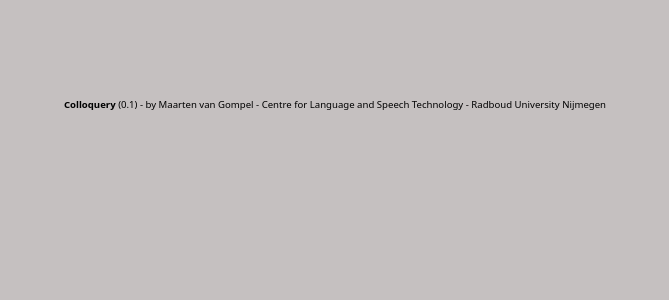
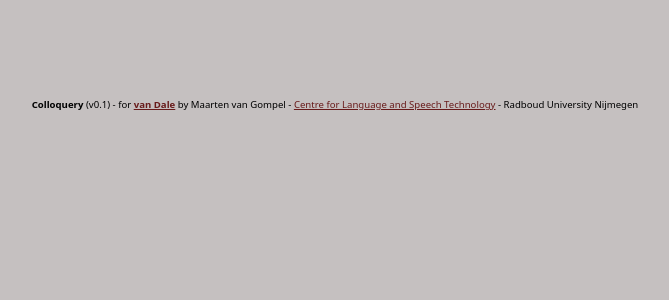
Before and after one commit to proycon/colloquery, a Django app: page / in a window 1280 px wide. Shown: the part 242-542 px from the top of the page, without its empty margins (305-974 px from the left). Run offline with Django 3.2, Linux system fonts and the light colour scheme; parts of the project's set-up code (start-up, migrations or seed data) failed here and were passed over.

Commit message:
fix + footer update

```diff
--- a/colloquery/web/templates/base.html
+++ b/colloquery/web/templates/base.html
@@ -22,7 +22,7 @@
         {% endblock contents %}
         </div>
         <div id="footer">
-            <strong>Colloquery</strong> ({{ version }}) - by Maarten van Gompel - Centre for Language and Speech Technology - Radboud University Nijmegen
+            <strong>Colloquery</strong> (v{{ version }}) - for <strong><a href="http://vandale.nl">van Dale</a></strong> by Maarten van Gompel - <a href="http://www.ru.nl/clst">Centre for Language and Speech Technology</a> - Radboud University Nijmegen
         </div>
     </body>
 </html>
--- a/colloquery/web/views.py
+++ b/colloquery/web/views.py
@@ -11,7 +11,7 @@ MAXSOURCES=250
 
 
 TARGETSORTFUNCTION = {
-    'text': lambda x: x.text,
+    'text': lambda x: x.target.text,
     'freq': lambda x: -1 * x.target.freq,
     'prob': lambda x: -1 * x.prob,
     'revprob': lambda x: -1 * x.revprob,
```
